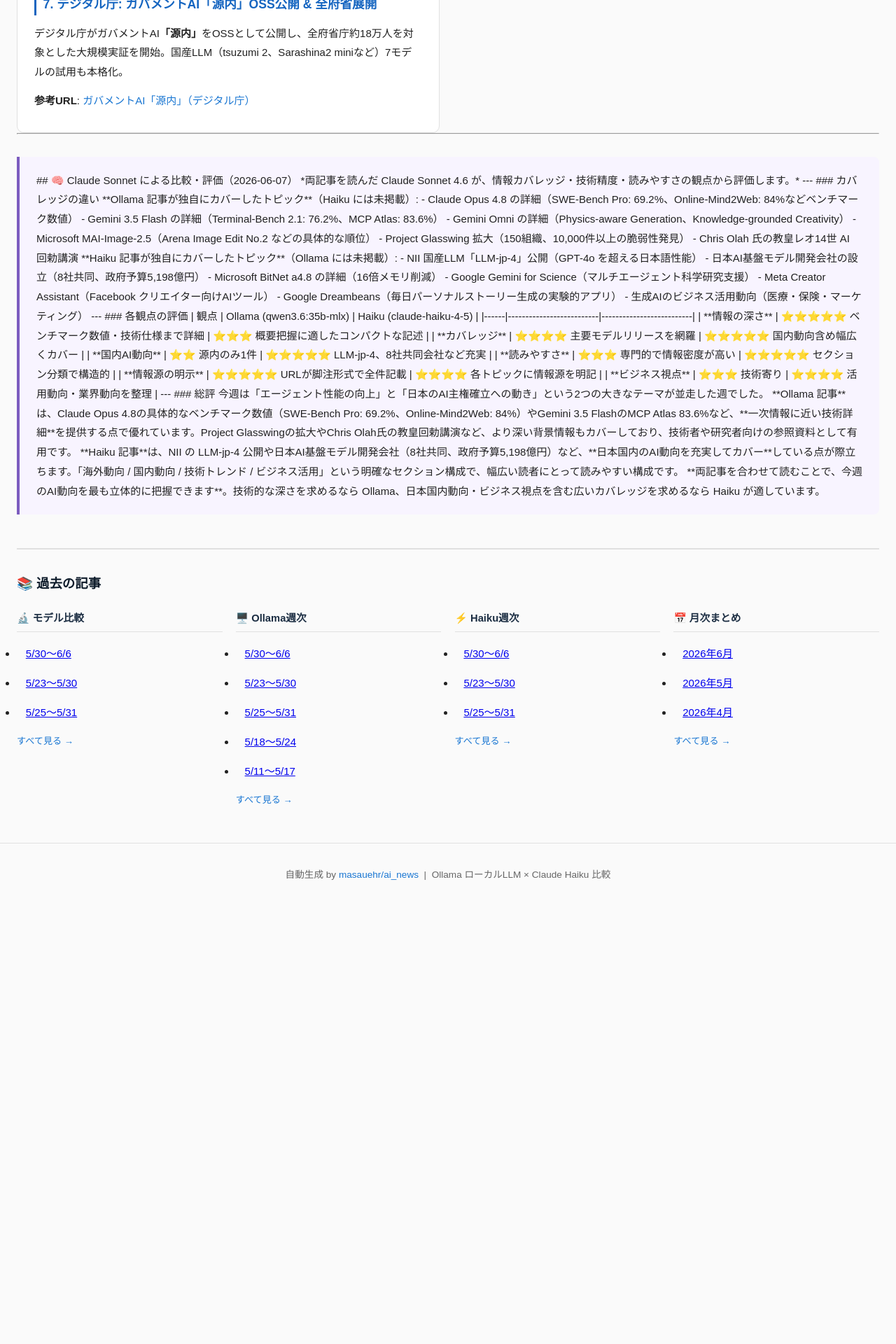
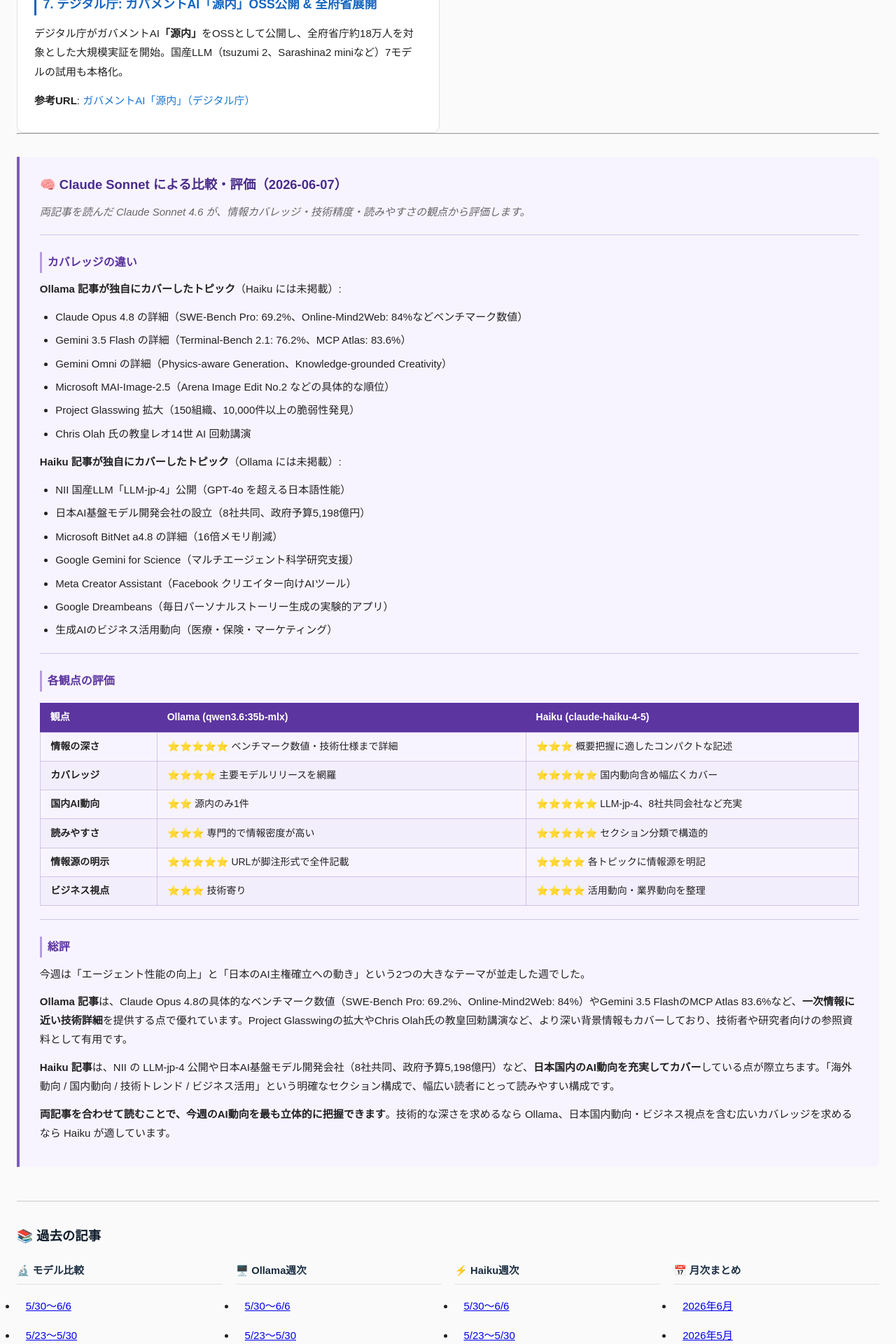
Before and after one commit to masauehr/ai_news, a Jekyll site: the page built from index.md, in a window 1280 px wide. Shown: the part 2954-4874 px from the top of the page at 70% size. Built offline with Jekyll 4.4.1, drawn with Linux system fonts in a browser that asks for light colours; before the commit the page ends 4248 px from its top, so only the background shows below that.

Commit message:
fix: Sonnet評価セクションのMarkdown未変換・スタイル崩れを修正
- compare.html に .sonnet-eval クラスのCSSを追加
- 比較記事3ファイルのSonnet評価divにmarkdown="1"と.sonnet-evalを適用
- インラインstyleを廃止しCSSクラスで統一管理

Co-Authored-By: Claude Sonnet 4.6 <noreply@anthropic.com>

```diff
--- a/_layouts/compare.html
+++ b/_layouts/compare.html
@@ -244,6 +244,55 @@
     footer a { color: var(--link); text-decoration: none; }
     footer a:hover { text-decoration: underline; }
 
+    /* Sonnet 評価セクション */
+    .sonnet-eval {
+      background: #f8f4ff;
+      border-left: 4px solid #7c5cbf;
+      padding: 1.4rem 1.8rem;
+      margin: 2rem 0;
+      border-radius: 0 8px 8px 0;
+    }
+    .sonnet-eval h2 {
+      font-size: 1.15rem;
+      font-weight: 800;
+      color: #4a2c8a;
+      margin-bottom: 0.5rem;
+    }
+    .sonnet-eval h3 {
+      font-size: 1rem;
+      font-weight: 700;
+      color: #5c35a0;
+      margin: 1.5rem 0 0.6rem;
+      padding-left: 0.5rem;
+      border-left: 3px solid #b39ddb;
+    }
+    .sonnet-eval p { margin-bottom: 0.8rem; line-height: 1.8; }
+    .sonnet-eval em { color: var(--muted); font-style: italic; }
+    .sonnet-eval ul, .sonnet-eval ol { padding-left: 1.4rem; margin-bottom: 0.8rem; }
+    .sonnet-eval li { margin-bottom: 0.35rem; }
+    .sonnet-eval strong { font-weight: 700; }
+    .sonnet-eval a { color: var(--link); text-decoration: none; }
+    .sonnet-eval a:hover { text-decoration: underline; }
+    .sonnet-eval hr { border: none; border-top: 1px solid #d1c4e9; margin: 1.2rem 0; }
+    .sonnet-eval table {
+      border-collapse: collapse;
+      width: 100%;
+      margin: 1rem 0;
+      font-size: 0.875rem;
+    }
+    .sonnet-eval th {
+      background: #5c35a0;
+      color: white;
+      padding: 0.5rem 0.9rem;
+      text-align: left;
+      font-weight: 600;
+    }
+    .sonnet-eval td {
+      border: 1px solid #d1c4e9;
+      padding: 0.45rem 0.9rem;
+    }
+    .sonnet-eval tr:nth-child(even) td { background: #f3eefc; }
+
     /* 過去記事セクション */
     .past-articles {
       margin-top: 3rem;
--- a/index.md
+++ b/index.md
@@ -192,7 +192,7 @@ Gemini for Scienceでマルチエージェント科学研究支援が進化。
 
 ---
 
-<div style="background:#f8f4ff;border-left:4px solid #7c5cbf;padding:1.2rem 1.5rem;margin:2rem 0;border-radius:0 8px 8px 0;">
+<div class="sonnet-eval" markdown="1">
 
 ## 🧠 Claude Sonnet による比較・評価（2026-06-07）
 
```
Also changed, not shown: articles/compare/2026-0606.md (+1 -1 lines), articles/compare/monthly-2026-06.md (+1 -1 lines).
